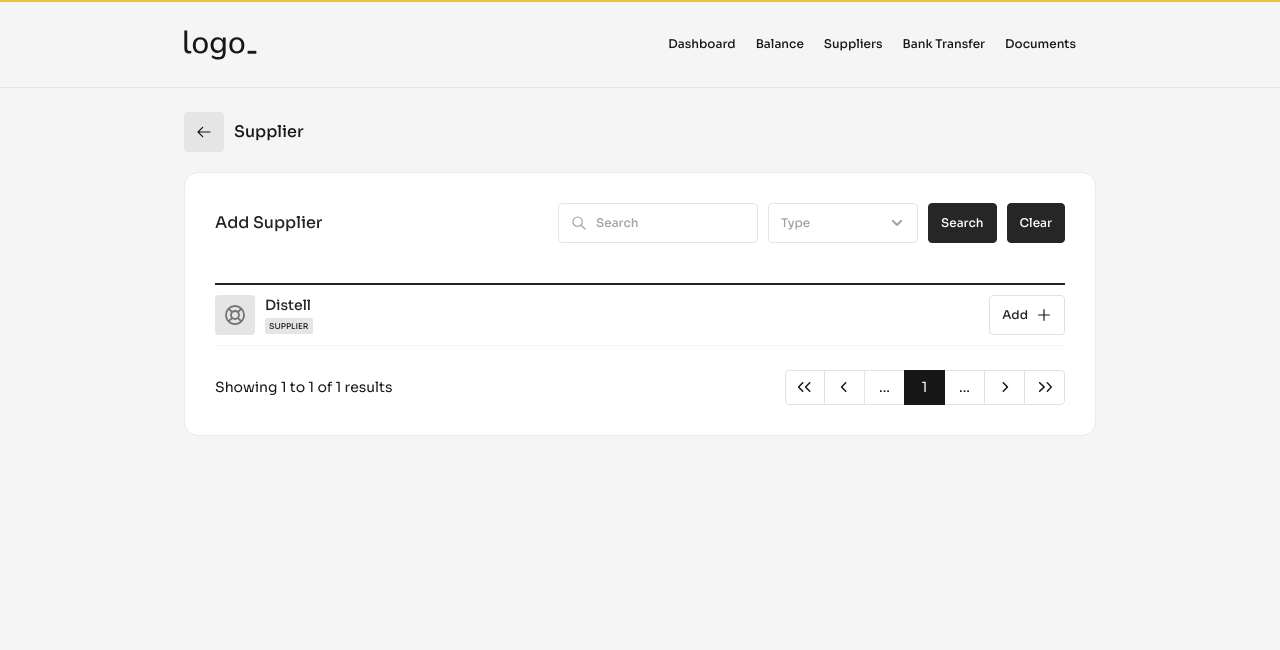
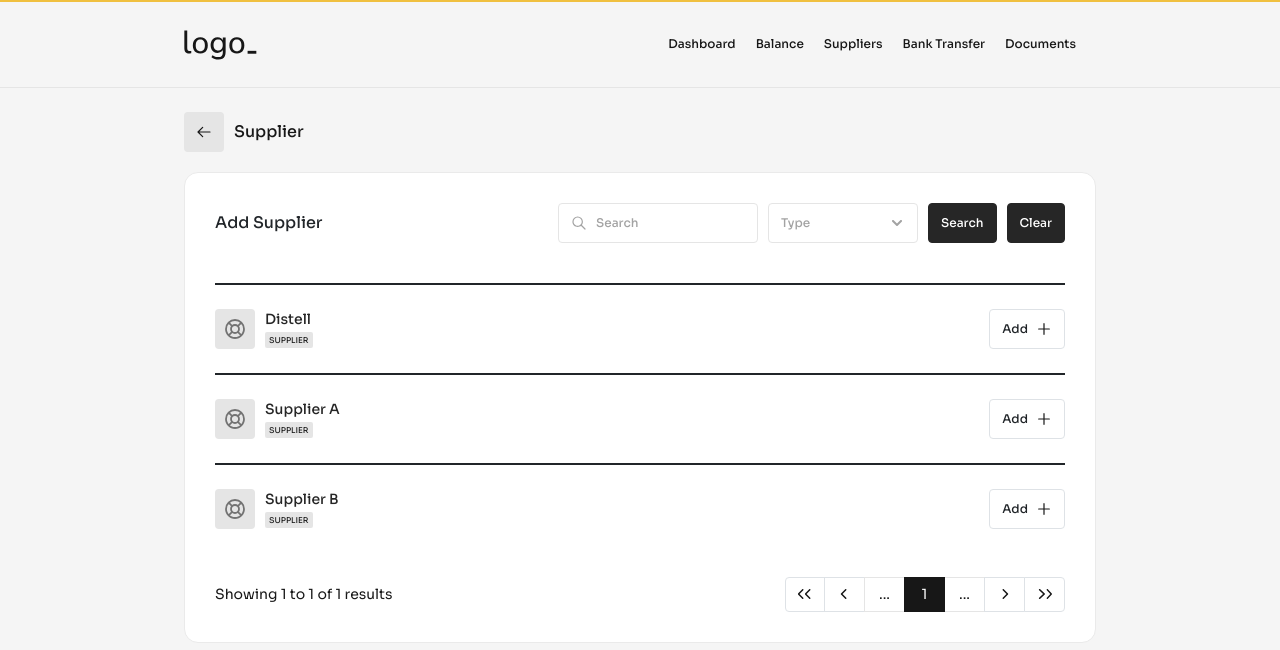
Before and after one commit to Hirenhg/Thrive, a React (Create React App) app in the folder thrive-react/: page /add-supplier in a window 1280 px wide. Shown: the top 650 px of the page. Built offline with nearby package versions, Linux system fonts and the light colour scheme; no server answers; sample sign-in values are in the browser's storage.

Commit message:
TopBalance, TransactionHistory and AddSupplier page developent

```diff
--- a/thrive-react/package.json
+++ b/thrive-react/package.json
@@ -7,6 +7,7 @@
     "@testing-library/jest-dom": "^6.6.3",
     "@testing-library/react": "^16.2.0",
     "@testing-library/user-event": "^13.5.0",
+    "axios": "^1.8.4",
     "bootstrap": "^5.1.0",
     "react": "^19.0.0",
     "react-dom": "^19.0.0",
--- a/thrive-react/src/components/TopBalance/TopBalance.js
+++ b/thrive-react/src/components/TopBalance/TopBalance.js
@@ -1,7 +1,10 @@
 import React from 'react'
 import { Link } from 'react-router-dom'
 
-const TopBalance = () => {
+const TopBalance = ({ availableAmount = 0, incomingAmount = 0, outgoingAmount = 0 , availableAmountfractional = 20}) => {
+    const formatAmount = (amount) => {
+        return typeof amount === 'number' ? amount.toLocaleString() : '0';
+    };
     return (
         <div className="topbalance_main">
             <div className="bg-primary border-radius-14 w-100 balance-box rounder-sm-0 padding-30 margin-b-20">
@@ -28,7 +31,9 @@ const TopBalance = () => {
                 </div>
                 <div className="margin-b-20">
                     <div className="f-size-10 text-gray-400 fw-semibold text-uppercase pb-1">Available Amount</div>
-                    <h1 className="text-white fw-medium mb-0"> R15,732 <span className="fs-3">.00</span></h1>
+                    <h1 className="text-white fw-medium mb-0">
+                        R{formatAmount(availableAmount)}<span className="fs-3">.{formatAmount(availableAmountfractional)}</span>
+                    </h1>
                 </div>
                 <div className="d-flex align-items-end justify-content-between flex-wrap flex-sm-nowrap">
                     <div className="d-flex margin-b-20 mb-sm-0 w-100">
@@ -37,7 +42,7 @@ const TopBalance = () => {
                                 INCOMING
                             </div>
                             <div id="divIn" className="text-white">
-                                R5,732.00
+                                R{formatAmount(incomingAmount)}
                             </div>
                         </div>
                         <div className="outgoing-col">
@@ -45,7 +50,7 @@ const TopBalance = () => {
                                 OUTGOING
                             </div>
                             <div id="divOut" className="text-white">
-                                R3,732.00
+                                R{formatAmount(outgoingAmount)}
                             </div>
                         </div>
                     </div>
--- /dev/null
+++ b/thrive-react/src/components/TransactionHistoryTable/TransactionHistoryTable.js
@@ -0,0 +1,74 @@
+import React from 'react';
+import { Link } from 'react-router-dom';
+
+const TransactionHistoryTable = ({ transactions }) => {
+    const groupedTransactions = transactions.reduce((acc, transaction) => {
+        const date = transaction.date;
+        if (!acc[date]) {
+            acc[date] = [];
+        }
+        acc[date].push(transaction);
+        return acc;
+    }, {});
+
+    return (
+        <div className='transactionhistorytable_main'>
+            <table className="table transaction-history-table" id="tblBalance">
+                {Object.entries(groupedTransactions).map(([date, transactions]) => (
+                    <React.Fragment key={date}>
+                        <thead className="bg-gray-100 rounded">
+                            <tr>
+                                <th className='f-size-12 text-primary-hover text-nowrap fw-medium border-0'>{date} - End of day balance</th>
+                                <th className="w-sm-100 f-size-14 fw-bold text-primary-hover text-nowrap text-right border-0">R{transactions.reduce((sum, t) => sum + t.amount, 0).toFixed(2)}</th>
+                                <th className="w-sm-40 border-0"></th>
+                            </tr>
+                        </thead>
+                        <tbody>
+                            {transactions.map((transaction, index) => (
+                                <tr key={index}>
+                                    <td className="px-0">
+                                        <table>
+                                            <tbody>
+                                                <tr>
+                                                    <td className="bg-gray-200 rounded iconbox w-sm-40 margin-r-10 border-0">
+                                                        <i className={`icon ${transaction.icon}`}></i>
+                                                    </td>
+                                                    <td className="label-text border-0">
+                                                        <label>
+                                                            <span className="f-size-14 text-primary-hover fw-medium w-100 d-block line-height-18 text-nowrap">
+                                                                {transaction.label}
+                                                            </span>
+                                                            <span className="date f-size-12 text-gray-400 fw-medium w-100 d-block">
+                                                                {transaction.date}
+                                                            </span>
+                                                        </label>
+                                                    </td>
+                                                </tr>
+                                            </tbody>
+                                        </table>
+                                    </td>
+                                    <td className="w-sm-100 f-size-14 text-primary-hover fw-medium text-right">
+                                        <label>
+                                            <span className="f-size-14 text-primary-hover fw-medium w-100 d-block line-height-18 text-nowrap">
+                                                {transaction.amount < 0 ? '-' : ''}R {Math.abs(transaction.amount).toFixed(2)}
+                                            </span>
+                                        </label>
+                                    </td>
+                                    <td className="w-sm-40">
+                                        <Link to="/transaction-detail">
+                                            <button type="button" className="btn btn-outline border border-gray-200 rounded d-flex align-items-center">
+                                                <i className="icon ico-arrow-right"></i>
+                                            </button>
+                                        </Link>
+                                    </td>
+                                </tr>
+                            ))}
+                        </tbody>
+                    </React.Fragment>
+                ))}
+            </table>
+        </div>
+    );
+};
+
+export default TransactionHistoryTable;
--- a/thrive-react/src/pages/Balance/Balance.js
+++ b/thrive-react/src/pages/Balance/Balance.js
@@ -3,15 +3,41 @@ import TopBalance from '../../components/TopBalance/TopBalance'
 import FilterHeading from '../../components/FilterHeading/FilterHeading'
 import { Link } from 'react-router-dom'
 import Pagination from '../../components/Pagination/Pagination'
+import TransactionHistoryTable from '../../components/TransactionHistoryTable/TransactionHistoryTable'
 
 const Balance = () => {
+  const availableAmount = 15732;
+  const incomingAmount = 5732.100;
+  const outgoingAmount = 3732.100;
+
+  const transactions = [
+    {
+        date: '21 Feb 2025',
+        label: 'Wallet Transfers',
+        amount: -10.95,
+        icon: 'ico-wallet-transfer',
+    },
+    {
+        date: '21 Feb 2025',
+        label: 'Redemption',
+        amount: 25.00,
+        icon: 'ico-withdrwal',
+    },
+    {
+        date: '19 Feb 2025',
+        label: 'Wallet Transfers',
+        amount: -100.00,
+        icon: 'ico-wallet-transfer',
+    },
+];
+
   return (
     <div className='balance-main'>
-      <TopBalance />
+      <TopBalance availableAmount={availableAmount} incomingAmount={incomingAmount} outgoingAmount={outgoingAmount}/>
       <div className="bg-white border-radius-14 w-100 balance-history-box rounder-sm-0 padding-30 border-ea">
         <FilterHeading FilterHeadingName="Transaction History" showSelect={true} option1="Type" option2="Deposit" option3="Withdrawal" />
         <form id="ProfilePersonalForm" FormName="ProfilePersonalForm" className="w-100">
-          <table className="table transaction-history-table" id="tblBalance">
+          {/* <table className="table transaction-history-table" id="tblBalance">
             <thead className="bg-gray-100 rounded">
               <tr>
                 <th className='border-0'>
@@ -139,7 +165,8 @@ const Balance = () => {
                 </td>
               </tr>
             </tbody>
-          </table>
+          </table> */}
+          <TransactionHistoryTable transactions={transactions}  />
           <Pagination TotalCount="1 to 10 of 51" pgIndex={"1" || "2"  || "3"  || "4"} />
         </form>
       </div>
--- a/thrive-react/src/pages/Suppliers/AddSupplier.js
+++ b/thrive-react/src/pages/Suppliers/AddSupplier.js
@@ -1,14 +1,56 @@
-import React from 'react'
+import React, { useEffect, useState } from 'react'
 import FilterHeading from '../../components/FilterHeading/FilterHeading'
 import PageHeading from '../../components/PageHeading/PageHeading'
 import { Link } from 'react-router-dom'
 import Pagination from '../../components/Pagination/Pagination'
 
 const AddSupplier = () => {
+    const [suppliers, setSuppliers] = useState([]);
+    const [loading, setLoading] = useState(true);
+    const [error, setError] = useState(null);
+
+    const suppliersData = [
+        {
+            "id": 1,
+            "name": "Distell"
+        },
+        {
+            "id": 2,
+            "name": "Supplier A"
+        },
+        {
+            "id": 3,
+            "name": "Supplier B"
+        }
+    ];
+
+    useEffect(() => {
+        const fetchSuppliers = () => {
+            try {
+                setTimeout(() => {
+                    setSuppliers(suppliersData);
+                    setLoading(false);
+                }, 1000);
+            } catch (error) {
+                setError(error);
+                setLoading(false);
+            }
+        };
+
+        fetchSuppliers();
+    }, []);
+
+    if (loading) {
+        return <div>Loading...</div>;
+    }
+
+    if (error) {
+        return <div>Error: {error.message}</div>;
+    }
     return (
         <div className="add-supplier-main">
             <div className='margin-b-20 page-heading'>
-                <PageHeading PageHeadingName="Supplier" iconClassName="ico-back" iconTo="/Suppliers"  />
+                <PageHeading PageHeadingName="Supplier" iconClassName="ico-back" iconTo="/Suppliers" />
             </div>
             <div className="bg-white border-radius-14 w-100 rounder-sm-0 padding-30 border-ea supplier-list-block">
                 <FilterHeading FilterHeadingName="add supplier" showSelect={true} option1="Type" option2="Supplier" option3="Super Trader" />
@@ -22,10 +64,11 @@ const AddSupplier = () => {
                                 </th>
                             </tr>
                         </thead>
-                        <tbody>
-                            <tr>
+                        {suppliers.map((supplier) => (
+                            <tr key={supplier.id}>
                                 <td className="px-0">
                                     <table>
+                                        <tbody>
                                             <tr>
                                                 <td className="bg-gray-200 rounded iconbox w-sm-40 margin-r-10 p-0">
                                                     <i className="icon-img icon-placeholder"></i>
@@ -33,23 +76,28 @@ const AddSupplier = () => {
                                                 <td className="label-text">
                                                     <div className="suppliers-info">
                                                         <span className="f-size-14 text-primary-hover fw-medium text-capitalize w-100 d-block line-height-18 text-nowrap">
-                                                        Distell
+                                                            {supplier.name}
                                                         </span>
                                                         <div className="d-flex align-items-sm-center flex-column flex-sm-row pt-1">
-                                                        <label className="bg-gray-200 text-primary-hover f-size-8 fw-medium text-uppercase text-nowrap suppliers-tag">Supplier</label>
+                                                            <label className="bg-gray-200 text-primary-hover f-size-8 fw-medium text-uppercase text-nowrap suppliers-tag">
+                                                                Supplier
+                                                            </label>
                                                         </div>
                                                     </div>
                                                 </td>
                                             </tr>
+                                        </tbody>
                                     </table>
                                 </td>
                                 <td className="w-sm-75">
                                     <Link className='text-decoration-none' to="/add-supplier-form">
-                                        <button className="btn btn-outline border border-gray-200 rounded text-uppercase f-size-12 fw-medium text-capitalize d-flex align-items-center justify-content-center btn-add">add <i className="ico-add"></i></button>
+                                        <button className="btn btn-outline border border-gray-200 rounded text-uppercase f-size-12 fw-medium text-capitalize d-flex align-items-center justify-content-center btn-add">
+                                            Add <i className="ico-add"></i>
+                                        </button>
                                     </Link>
                                 </td>
                             </tr>
-                        </tbody>
+                        ))}
                     </table>
                     <Pagination TotalCount="1 to 1 of 1" pgIndex="1" />
                 </div>
```
Also changed, not shown: thrive-react/src/components/FilterHeading/FilterHeading.js (+18 -0 lines), 1 other file (tests, documents, lock files or other folders). Lines whose indentation alone changed are shown as unchanged.
